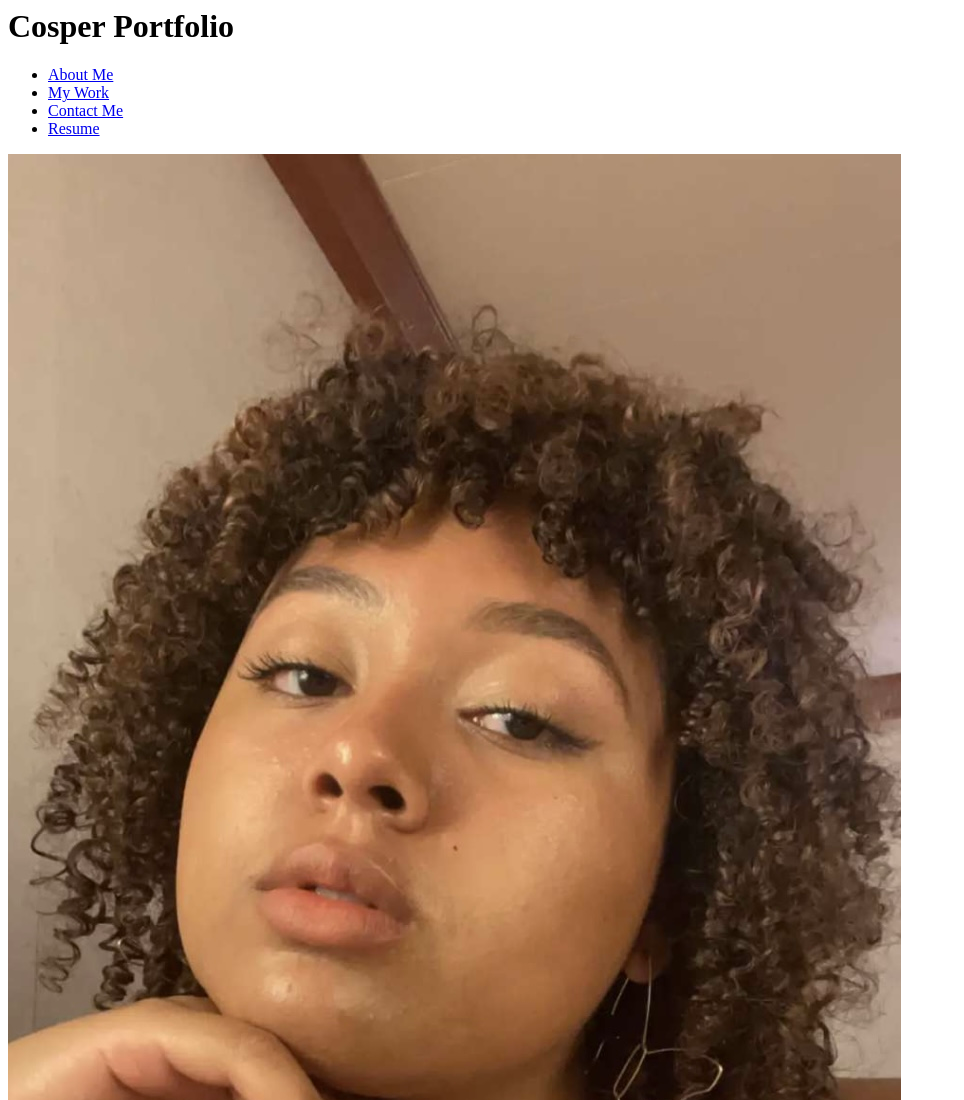
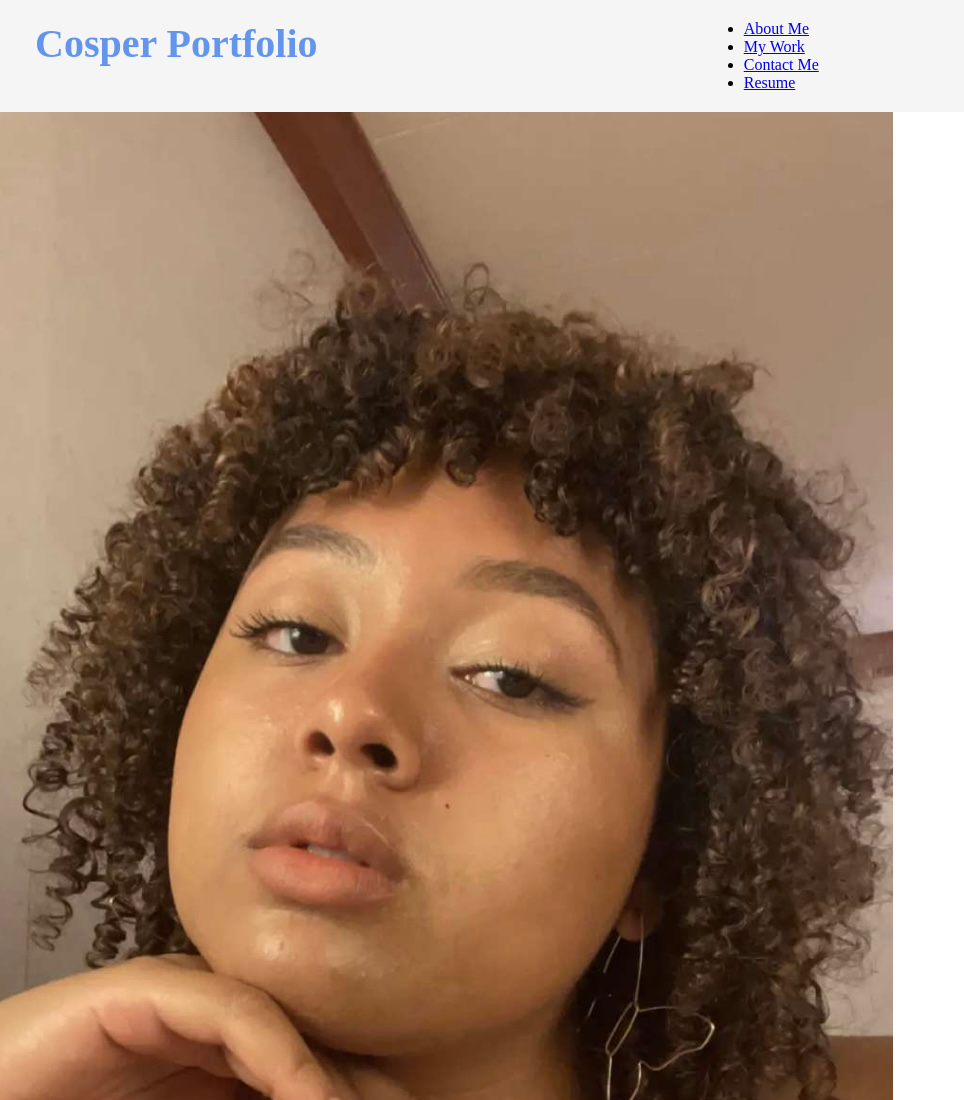
Before and after one commit to ascosper/Portfolio, a plain HTML site: page index.html in a window 1280 px wide. Shown: the top 1100 px of the page, without its empty margins (0-964 px from the left). Drawn offline with Linux system fonts and the light colour scheme.

Commit message:
style sheet

```diff
--- /dev/null
+++ b/assets/style.css
@@ -0,0 +1,18 @@
+*{
+    margin: auto;
+    padding: 0;
+    box-sizing: border-box;
+}
+header{
+    background-color: whitesmoke;
+    padding: 20px 35px;
+    display: flex;
+    flex-wrap: wrap;
+    justify-content: space-between;
+}
+header h1{
+    font-weight: bold;
+    font-size: 40px;
+    color:cornflowerblue;
+    margin: 0 ;
+}
--- a/index.html
+++ b/index.html
@@ -3,7 +3,7 @@
         <head>
             <meta charset="UTF-8"/>
             <title>Amaya's Portfolio</title>
-            <!-- Link style sheet here -->
+            <link rel="stylesheet" href="./assets/style.css">
 
         </head>
         <body>
```
